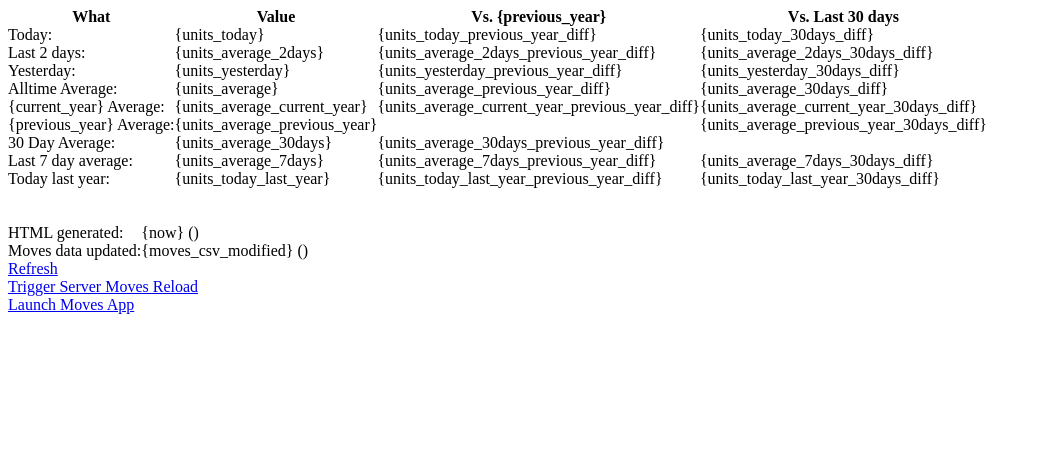
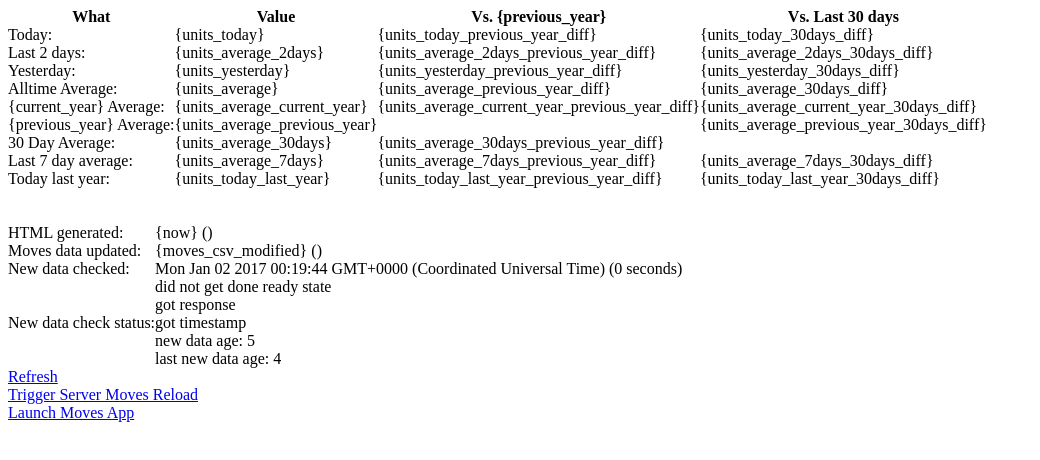
Before and after one commit to ehershey/utilities, a website: page unit-report-template.html in a window 1280 px wide. Shown: the whole page, without its empty margins (0-1040 px from the left). Drawn offline with Linux system fonts and the light colour scheme.

Commit message:
Show refresh age and status

```diff
--- a/unit-report-template.html
+++ b/unit-report-template.html
@@ -120,6 +120,14 @@ table,tr,td,th {{
       <td>Moves data updated:</td>
       <td>{moves_csv_modified} (<span id="moves_age"></span>)</td>
     </tr>
+    <tr>
+      <td>New data checked:</td>
+      <td><span id="data_checked_timestamp"></span> (<span id="data_check_age"></span>)</td>
+    </tr>
+    <tr>
+      <td>New data check status:</td>
+      <td><span id="refresh_check_status"></span></td>
+    </tr>
   </table>
   <a class="left" href="?">Refresh</a>
 <div class="main-container">
@@ -134,21 +142,51 @@ table,tr,td,th {{
     var request_running = false;
     var last_new_data_age_seconds = 0;
 
+    var refresh_check_status_messages = new Array()
+    REFRESH_CHECK_STATUS_MESSAGES_MAX_LENGTH = 5;
+    function refresh_check_log(message) {{
+      console.log(message);
+      // if the most recent message is a duplicate, just update the count
+      //
+      var last_message = refresh_check_status_messages[refresh_check_status_messages.length];
+      if(last_message && last_message.indexOf(message) == 0) {{
+        var old_count = last_message.match(/\(([0-9]+)\)$/);
+        var new_count = 2;
+        if(old_count && old_count[1]) {{
+          new_count = old_count + 1;
+        }}
+
+        last_message = last_message.replace(/\s+\([0-9]+\)$/,"");
+        last_message = last_message + " (" + new_count + ")";
+        refresh_check_status_messages[refresh_check_status_messages.length] = last_message;
+      }} else {{
+        refresh_check_status_messages.push(message);
+      }}
+      while(refresh_check_status_messages.length > REFRESH_CHECK_STATUS_MESSAGES_MAX_LENGTH) {{
+        refresh_check_status_messages.shift();
+      }}
+      document.getElementById("refresh_check_status").innerHTML = refresh_check_status_messages.join("<br>");
+    }}
+
     request.onreadystatechange = function () {{
       var DONE = this.DONE || 4;
       if (this.readyState === DONE) {{
         request_running = false;
-        console.log('got response');
+        refresh_check_log('got response');
+        var data_checked_timestamp = new Date();
+        document.getElementById("data_checked_timestamp").innerHTML = data_checked_timestamp;
+        document.getElementById("data_check_age").innerHTML = get_date_age(data_checked_timestamp);
+
         var new_data_timestamp = this.getResponseHeader('last-modified');
         if(new_data_timestamp) {{
-        console.log('got timestamp');
+        refresh_check_log('got timestamp');
           var new_data_date = new Date(new_data_timestamp);
           var now = new Date();
           var new_data_age_seconds = ( now - new_data_date ) / 1000;
-          console.log('new data age: ' + new_data_age_seconds);
-          console.log('last new data age: ' + last_new_data_age_seconds);
+          refresh_check_log('new data age: ' + new_data_age_seconds);
+          refresh_check_log('last new data age: ' + last_new_data_age_seconds);
 
-          // if the age fo the file on the server ever drops, it means
+          // if the age of the file on the server ever drops, it means
           // it's newer than what we're currently viewing, so refresh
           //
           if(new_data_age_seconds < last_new_data_age_seconds) {{
@@ -156,16 +194,16 @@ table,tr,td,th {{
           }}
           last_new_data_age_seconds = new_data_age_seconds;
         }}
-        else console.log('did not get timestamp');
+        else refresh_check_log('did not get timestamp');
       }}
-      else console.log('did not get done ready state');
+      else refresh_check_log('did not get done ready state');
     }};
 
     setInterval(function() {{
       document.getElementById("html_age").innerHTML = get_date_age("{now}"); // diffignore (ignore comparing against previous html)
       document.getElementById("moves_age").innerHTML = get_date_age("{moves_csv_modified}");
       if(!request_running) {{
-      console.log('request not running');
+      refresh_check_log('request not running');
         request_running = true;
         request.open('GET', get_new_self_url(), true);
 
@@ -175,7 +213,7 @@ table,tr,td,th {{
         request.setRequestHeader('X-Requested-With', 'XMLHttpRequest');
         request.send(null);  // No data needs to be sent along with the request.
       }}
-      else console.log('request already running');
+      else refresh_check_log('request already running');
 
 
 
@@ -188,8 +226,8 @@ table,tr,td,th {{
       var return_string = '';
       var old_date = new Date(date_string);
       var now = new Date();
-      var diff_ms = now - old_date;
-      var diff_s = Math.floor(diff_ms / 1000);
+      var diff_total_ms = now - old_date;
+      var diff_s = Math.floor(diff_total_ms / 1000);
       var diff_m = Math.floor(diff_s / 60);
       var diff_h = Math.floor(diff_m / 60);
       var diff_d = Math.floor(diff_h / 24);
@@ -208,8 +246,8 @@ table,tr,td,th {{
       if(diff_m) return_string += diff_m + ' minute';
       if(diff_m && diff_m > 1) return_string += 's';
       if(diff_s) if(return_string) return_string += ', ';
-      if(diff_s) return_string += diff_s + ' second';
-      if(diff_s && diff_s > 1) return_string += 's';
+      if(diff_s || diff_total_ms < 1000) return_string += diff_s + ' second';
+      if((diff_s && diff_s > 1) || diff_total_ms < 1000) return_string += 's';
       return return_string;
     }}
 
```
